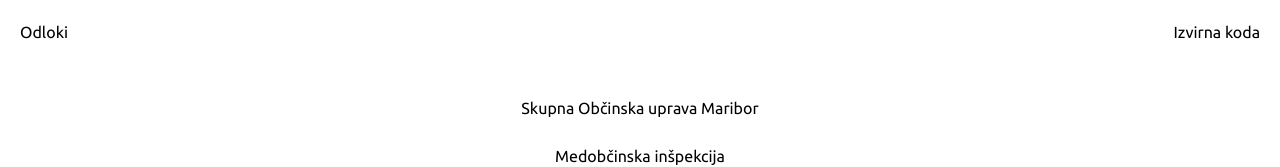
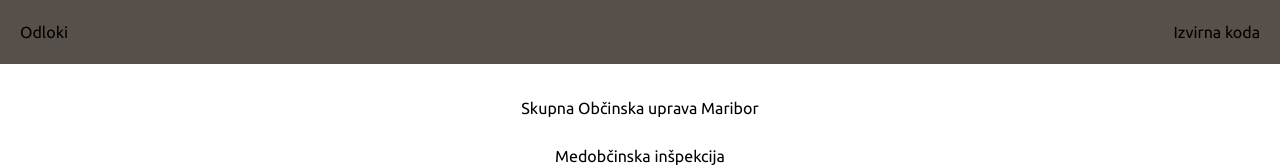
Before and after one commit to QuantumlyTangled/odloki-zakoni, a Next.js app in the folder frontend/: page / in a window 1280 px wide. Shown: the top 167 px of the page. Built offline with nearby package versions, Linux system fonts and the light colour scheme.

Commit message:
refactor: obarvaj navigacijo

```diff
--- a/frontend/src/components/Navbar.tsx
+++ b/frontend/src/components/Navbar.tsx
@@ -4,7 +4,7 @@
 const Navbar: React.FC = () => {
 	return (
 		<>
-			<div className="container mx-auto p-5 dark:text-dark-text">
+			<div className="container mx-auto p-5 bg-dark-extra dark:text-dark-text">
 				<nav className="flex justify-between">
 					<div>
 						<Link href="/">Odloki</Link>
--- a/frontend/tailwind.config.js
+++ b/frontend/tailwind.config.js
@@ -7,9 +7,10 @@
 		},
 		colors: {
 			dark: {
+				extra: '#574f4a',
 				segment: '#272727',
 				DEFAULT: '#303030',
-				text: '#ccc'
+				text: '#cccccc'
 			}
 		},
 		fontFamily: {
```
